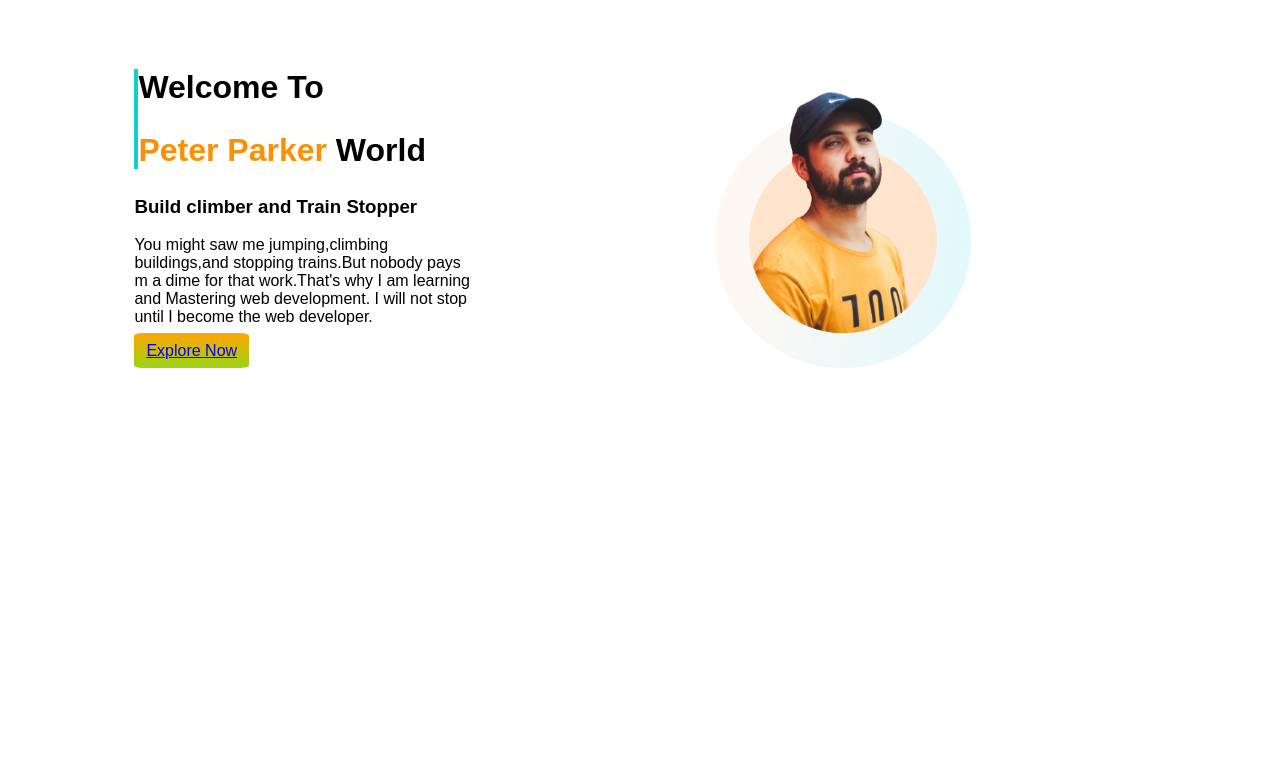
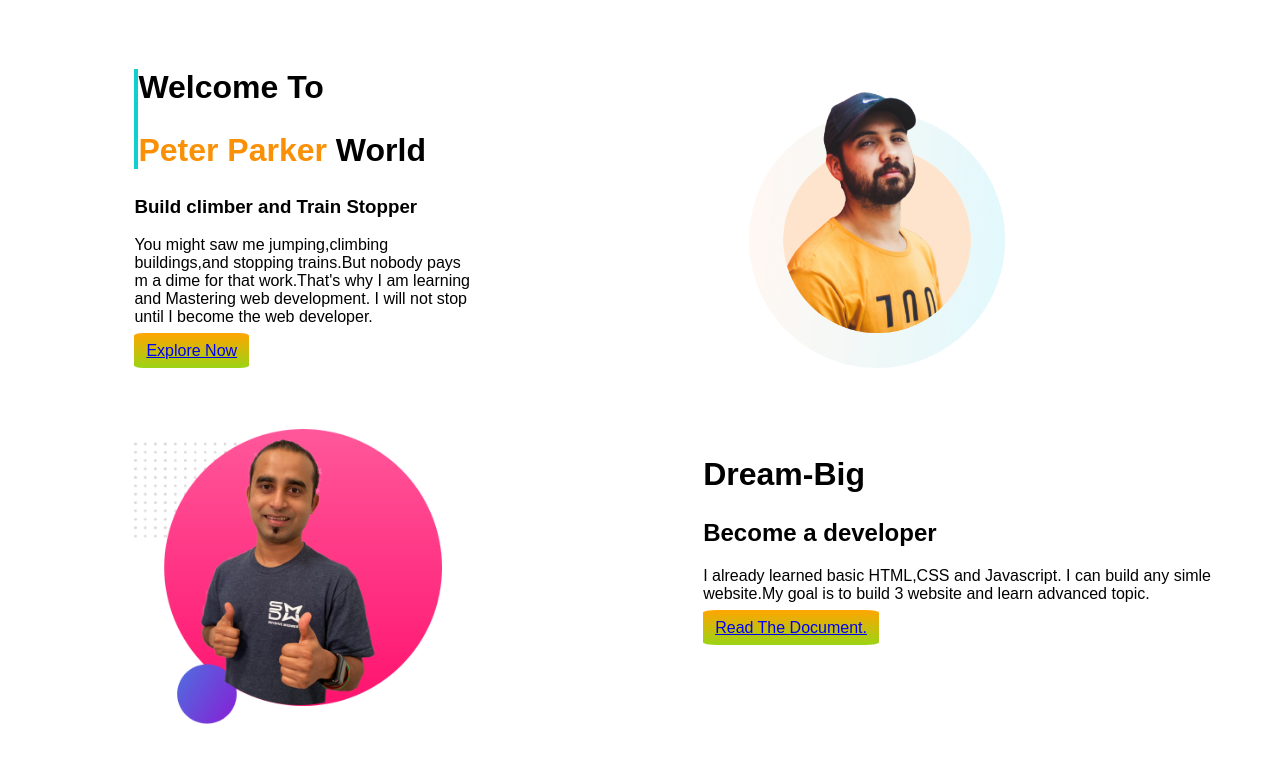
Before and after one commit to Abdulhakimsajeeb/assignment1, a plain HTML site: page index.html in a window 1280 px wide. Drawn offline with Linux system fonts and the light colour scheme.

Commit message:
jihad maia

```diff
--- a/index.html
+++ b/index.html
@@ -29,6 +29,22 @@
             <img src="imges/person-2.png">
         </div>
     </section>
+
+    <section class="Dream-big">
+        <div class="half-width-on">
+            <img src="imges/jhankar2.png">
+        </div>
+        <div class="half-width-on">
+            <h1>Dream-Big</h1>
+            <h2> Become a developer</h2>
+            <p>I already learned basic HTML,CSS and Javascript. I can build any simle website.My goal is to build 3
+                website
+                and
+                learn advanced topic.
+            </p>
+            <a href="https://www.google.com" target="-blank" class="gavi"> Read The Document.</a>
+        </div>
+    </section>
 </body>
 
 </html>
--- a/style.css
+++ b/style.css
@@ -28,8 +28,25 @@ section{
     width: 75%;
     margin-left: 70%;
 }
+.half-width{
+       width: 30%;
+    margin-right: 3%;
+}
+
 .gavi{
      background-image: linear-gradient(orange,rgb(155, 212, 21));
      padding: 9px 12px;
      border-radius: 8%;
 }
+
+
+.half-width-on{
+     width: 60%;
+    margin-top: 5%;
+    margin-right: 5%;
+}
+
+.half-width-on img{
+     width: 60%;
+       margin-right: 70%;
+}
```
